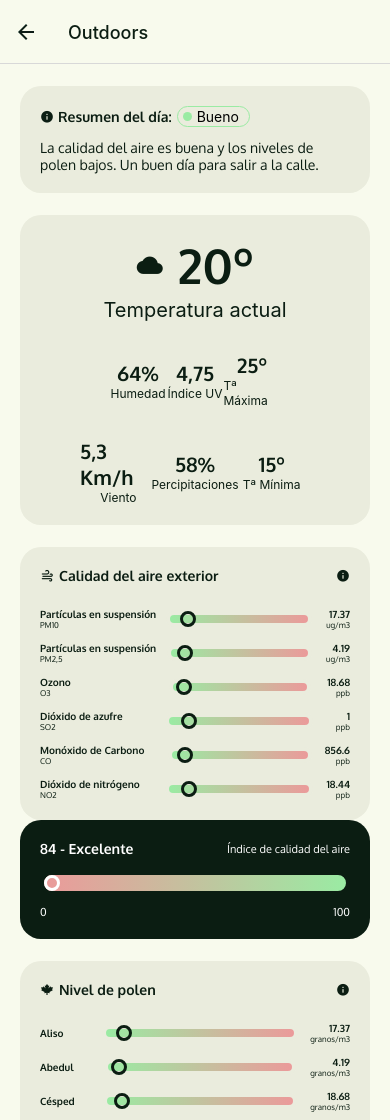
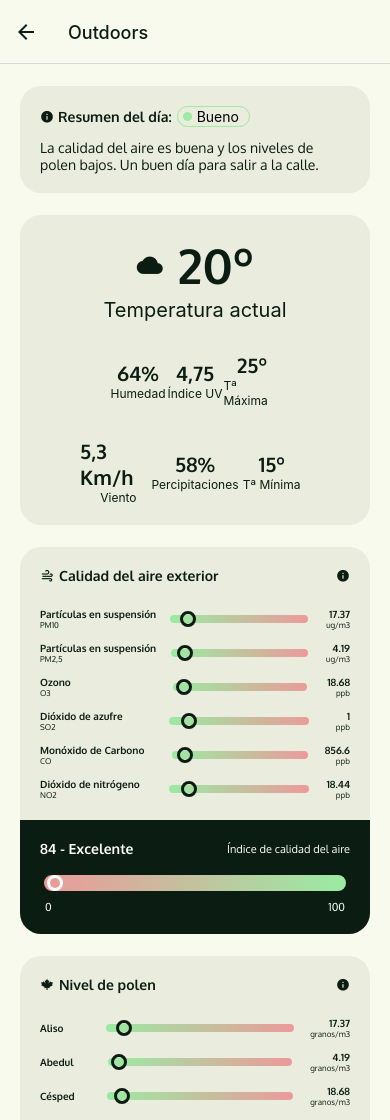
Before and after one commit to M-Benito/Salix-front-end, a React Native app: screen /Outdoors in a window 390 px wide. Shown: the top 1120 px of the page. Built offline with nearby package versions, Linux system fonts and the light colour scheme.

Commit message:
air quality fixes

```diff
--- a/src/screens/Outdoors.js
+++ b/src/screens/Outdoors.js
@@ -28,7 +28,7 @@ export default function Outdoors() {
                     </View>
                 </View>
 
-                <View style={styles.cardsContainer}>
+                <View style={[styles.cardsContainer, {borderTopLeftRadius: 21, borderTopRightRadius: 21, borderBottomLeftRadius: 0, borderBottomRightRadius: 0}]}>
                     <View style={styles.headerContainer}>
                         <View style={styles.inLine}>
                             <MaterialCommunityIcons name="weather-windy" size={14} style={{ color: color.DARK_GREEN }} />
@@ -43,16 +43,15 @@ export default function Outdoors() {
                     <AqAirPharams title={"Monóxido de Carbono"} subtitle={"CO"} max={100} min={5} actual={856.6} units={"ppb"} />
                     <AqAirPharams title={"Dióxido de nitrógeno"} subtitle={"NO2"} max={100} min={12} actual={18.44} units={"ppb"} />
                 </View>
-
                 <View style={styles.aqiRessumeContainer}>
                     <View style={[styles.inLine, { justifyContent: 'space-between', marginBottom: 14 }]}>
                         <Text style={styles.aqiRessumeTitle}>84 - Excelente</Text>
                         <Text style={styles.aqiRessumeText}>Índice de calidad del aire</Text>
                     </View>
-                    <HorizontalLinerarGradient firstColor={color.RED} seconColor={color.LIGHT_GREEN} min={0} max={100} actual={20} />
-                    <View style={[styles.inLine, { justifyContent: 'space-between', marginTop: 10 }]}>
-                        <Text style={styles.aqiRessumeText}>0</Text>
-                        <Text style={styles.aqiRessumeText}>100</Text>
+                    <HorizontalLinerarGradient firstColor={color.RED} seconColor={color.LIGHT_GREEN} min={3} max={100} actual={20} />
+                    <View style={[styles.inLine, { justifyContent: 'space-between', marginTop: 5 }]}>
+                        <Text style={[styles.aqiRessumeText, {marginStart: 5}]}>0</Text>
+                        <Text style={[styles.aqiRessumeText, {marginEnd: 5}]}>100</Text>
                     </View>
                 </View >
 
@@ -158,7 +157,10 @@ const styles = StyleSheet.create({
     },
     aqiRessumeContainer: {
         backgroundColor: color.DARK_GREEN,
-        borderRadius: 21,
+        borderTopLeftRadius: 0,
+        borderTopRightRadius: 0,
+        borderBottomLeftRadius: 21,
+        borderBottomRightRadius: 21,
         padding: 20,
     },
     aqiRessumeTitle: {
```
